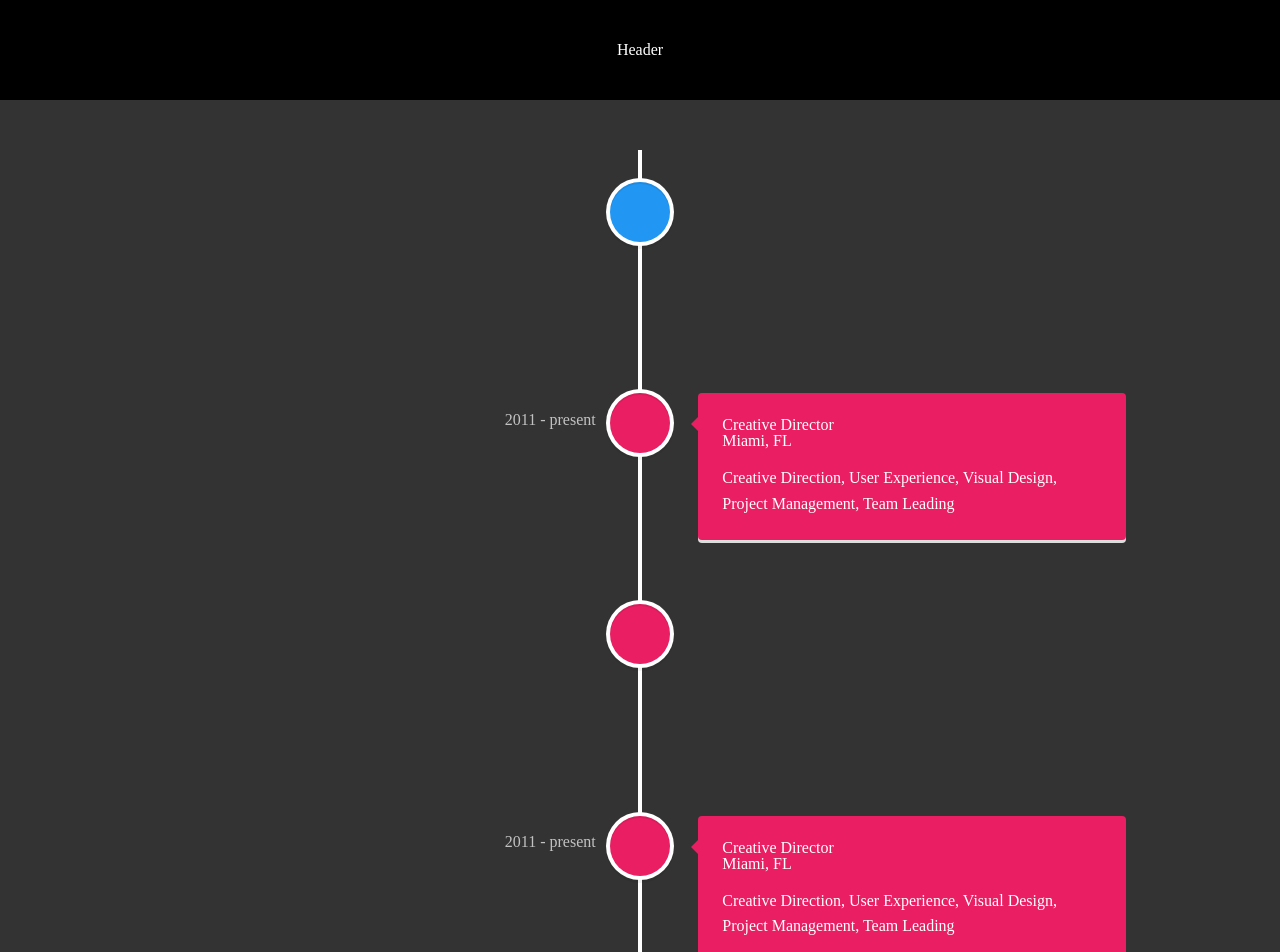
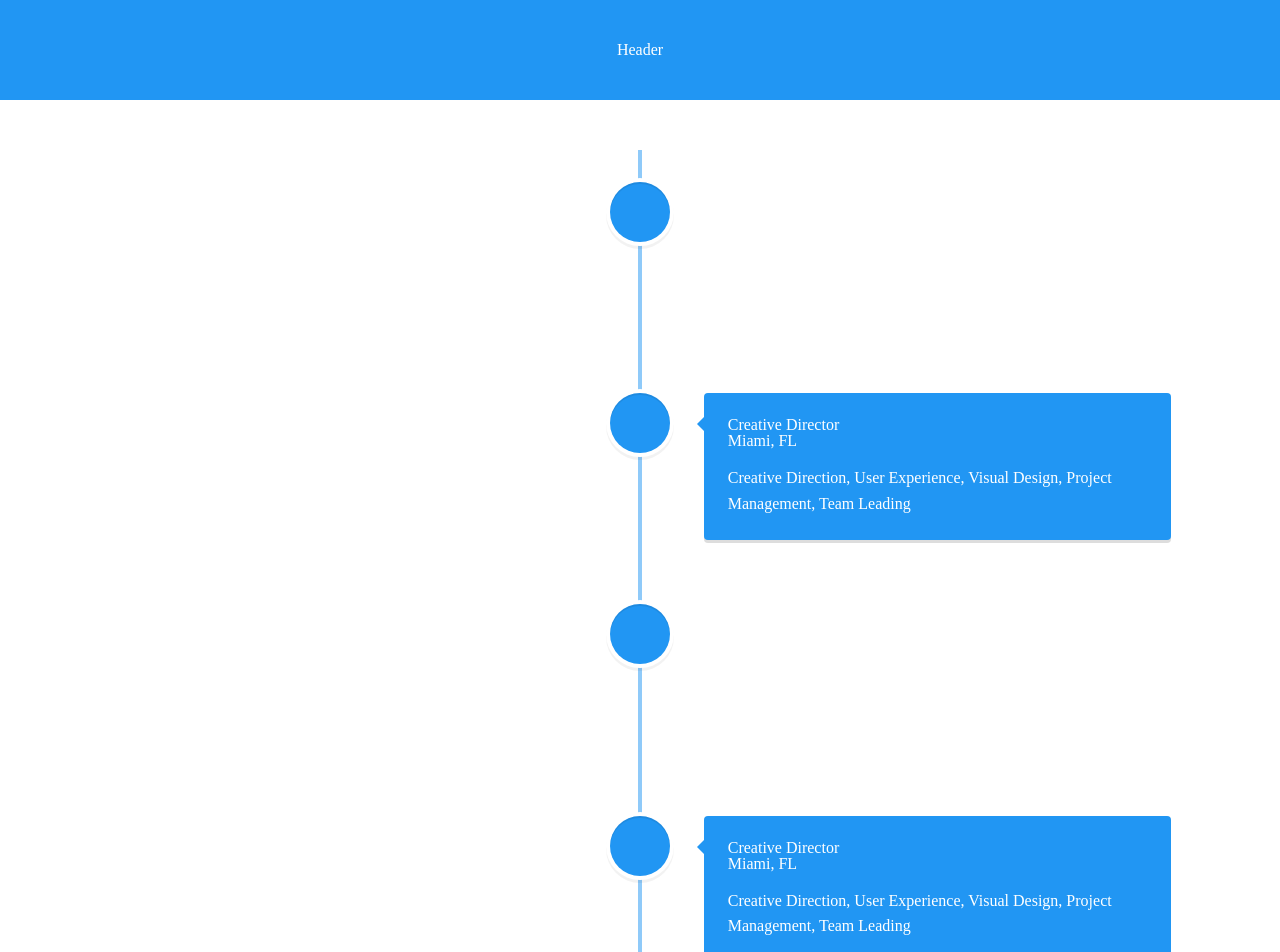
Before and after one commit to alstn113/WAP-Homecoming, a React (Vite) app: page / in a window 1280 px wide. Shown: the top 952 px of the page. Built offline with nearby package versions, Linux system fonts and the light colour scheme.

Commit message:
fix: revert footer fixed

```diff
--- a/src/components/Header/Header.styles.tsx
+++ b/src/components/Header/Header.styles.tsx
@@ -7,6 +7,6 @@ export const Root = styled.div`
   align-items: center;
   height: 100px;
   width: 100%;
-  background-color: #000;
+  background-color: rgb(33, 150, 243);
   color: #fff;
 `;
--- a/src/components/Schedule/Schedule.styles.tsx
+++ b/src/components/Schedule/Schedule.styles.tsx
@@ -1,5 +1,6 @@
 import styled from '@emotion/styled';
 
 export const Root = styled.div`
-  margin: 50px 100px 100px;
+  margin: 50px 50px 100px;
+  z-index: 10000;
 `;
--- a/src/components/Schedule/Schedule.tsx
+++ b/src/components/Schedule/Schedule.tsx
@@ -8,7 +8,7 @@ import * as S from './Schedule.styles';
 const Schedule = () => {
   return (
     <S.Root>
-      <VerticalTimeline>
+      <VerticalTimeline lineColor="rgba(33, 150, 243, 0.5)">
         <VerticalTimelineElement
           className="vertical-timeline-element--work"
           contentStyle={{ background: 'rgb(33, 150, 243)', color: '#fff' }}
@@ -26,10 +26,10 @@ const Schedule = () => {
         </VerticalTimelineElement>
         <VerticalTimelineElement
           className="vertical-timeline-element--work"
-          contentStyle={{ background: 'rgb(233, 30, 99)', color: '#fff' }}
-          contentArrowStyle={{ borderRight: '7px solid  rgb(233, 30, 99)' }}
+          contentStyle={{ background: 'rgb(33, 150, 243)', color: '#fff' }}
+          contentArrowStyle={{ borderRight: '7px solid  rgb(33, 150, 243)' }}
           date="2011 - present"
-          iconStyle={{ background: 'rgb(233, 30, 99)', color: '#fff' }}
+          iconStyle={{ background: 'rgb(33, 150, 243)', color: '#fff' }}
           icon={<div />}
         >
           <h3 className="vertical-timeline-element-title">Creative Director</h3>
@@ -41,10 +41,10 @@ const Schedule = () => {
         </VerticalTimelineElement>
         <VerticalTimelineElement
           className="vertical-timeline-element--work"
-          contentStyle={{ background: 'rgb(233, 30, 99)', color: '#fff' }}
-          contentArrowStyle={{ borderRight: '7px solid  rgb(233, 30, 99)' }}
+          contentStyle={{ background: 'rgb(33, 150, 243)', color: '#fff' }}
+          contentArrowStyle={{ borderRight: '7px solid  rgb(33, 150, 243)' }}
           date="2011 - present"
-          iconStyle={{ background: 'rgb(233, 30, 99)', color: '#fff' }}
+          iconStyle={{ background: 'rgb(33, 150, 243)', color: '#fff' }}
           icon={<div />}
         >
           <h3 className="vertical-timeline-element-title">Creative Director</h3>
@@ -56,25 +56,10 @@ const Schedule = () => {
         </VerticalTimelineElement>
         <VerticalTimelineElement
           className="vertical-timeline-element--work"
-          contentStyle={{ background: 'rgb(233, 30, 99)', color: '#fff' }}
-          contentArrowStyle={{ borderRight: '7px solid  rgb(233, 30, 99)' }}
+          contentStyle={{ background: 'rgb(33, 150, 243)', color: '#fff' }}
+          contentArrowStyle={{ borderRight: '7px solid  rgb(33, 150, 243)' }}
           date="2011 - present"
-          iconStyle={{ background: 'rgb(233, 30, 99)', color: '#fff' }}
-          icon={<div />}
-        >
-          <h3 className="vertical-timeline-element-title">Creative Director</h3>
-          <h4 className="vertical-timeline-element-subtitle">Miami, FL</h4>
-          <p>
-            Creative Direction, User Experience, Visual Design, Project
-            Management, Team Leading
-          </p>
-        </VerticalTimelineElement>
-        <VerticalTimelineElement
-          className="vertical-timeline-element--work"
-          contentStyle={{ background: 'rgb(233, 30, 99)', color: '#fff' }}
-          contentArrowStyle={{ borderRight: '7px solid  rgb(233, 30, 99)' }}
-          date="2011 - present"
-          iconStyle={{ background: 'rgb(233, 30, 99)', color: '#fff' }}
+          iconStyle={{ background: 'rgb(33, 150, 243)', color: '#fff' }}
           icon={<div />}
         >
           <h3 className="vertical-timeline-element-title">Creative Director</h3>
--- a/src/styles/GlobalStyle.tsx
+++ b/src/styles/GlobalStyle.tsx
@@ -11,7 +11,7 @@ export const GlobalStyle = () => {
             box-sizing: border-box;
           }
           body {
-            background-color: #333333;
+            background-color: #fff;
           }
           input {
             outline: none;
```
